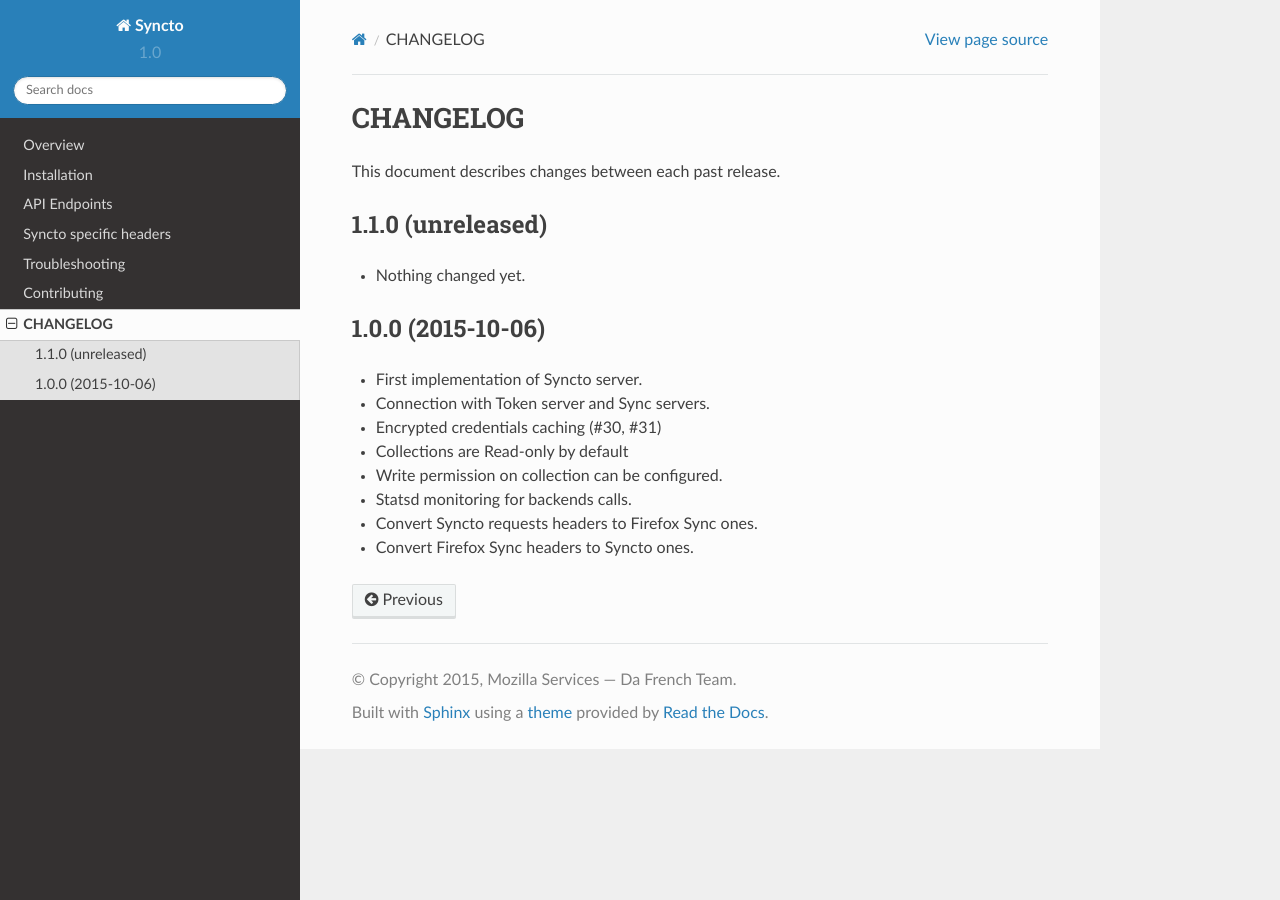
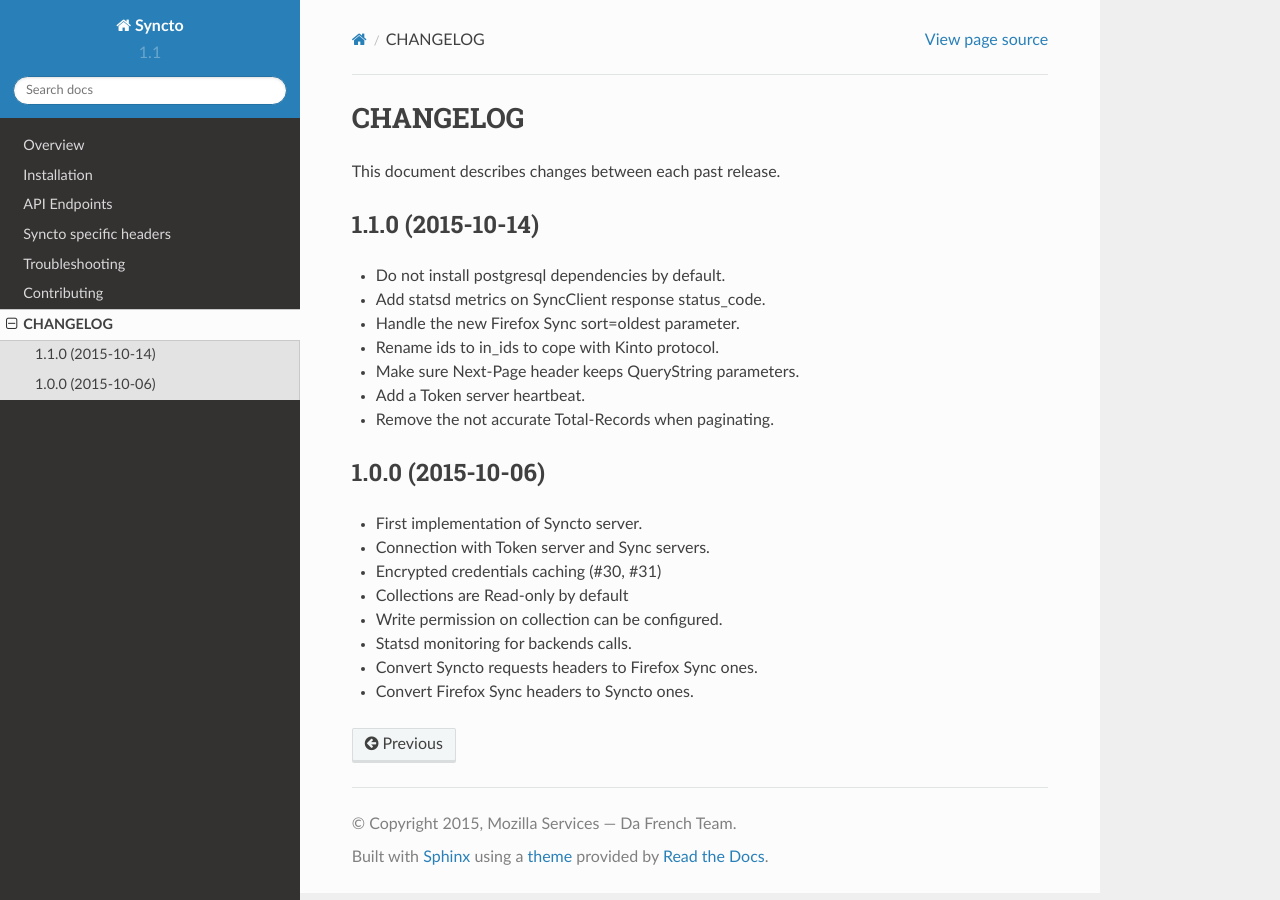
Before and after one commit to mozilla-services/syncto, a Sphinx documentation site: the page built from docs/changelog.rst, in a window 1280 px wide. Built offline with Sphinx 7.4.7 and the Read the Docs theme 2.0.0, drawn with Linux system fonts in a browser that asks for light colours; pages that are not in the unit, such as notebooks, are missing from menus.

Commit message:
Preparing release 1.1.0

```diff
--- a/CHANGELOG.rst
+++ b/CHANGELOG.rst
@@ -4,10 +4,16 @@ CHANGELOG
 This document describes changes between each past release.
 
 
-1.1.0 (unreleased)
+1.1.0 (2015-10-14)
 ------------------
 
-- Nothing changed yet.
+- Do not install postgresql dependencies by default.
+- Add statsd metrics on SyncClient response status_code.
+- Handle the new Firefox Sync sort=oldest parameter.
+- Rename ids to in_ids to cope with Kinto protocol.
+- Make sure Next-Page header keeps QueryString parameters.
+- Add a Token server heartbeat.
+- Remove the not accurate Total-Records when paginating.
 
 
 1.0.0 (2015-10-06)
--- a/dev-requirements.txt
+++ b/dev-requirements.txt
@@ -7,4 +7,3 @@ requests
 nose
 nose-cov
 nose-mocha-reporter
-https://github.com/mozilla-services/cliquet/archive/master.zip
--- a/docs/conf.py
+++ b/docs/conf.py
@@ -67,9 +67,9 @@ copyright = u'2015, Mozilla Services — Da French Team'
 # built documents.
 #
 # The short X.Y version.
-version = '1.0'
+version = '1.1'
 # The full version, including alpha/beta/rc tags.
-release = '1.0.0'
+release = '1.1.0'
 
 # List of patterns, relative to source directory, that match files and
 # directories to ignore when looking for source files.
--- a/docs/installation.rst
+++ b/docs/installation.rst
@@ -134,9 +134,9 @@ However, the set of settings mentionned below might deserve some review or adjus
 :note:
 
     For an exhaustive list of available settings and their default values,
-    refer to `cliquet source code <https://github.com/mozilla-services/cliquet/blob/2.8.0/cliquet/__init__.py#L26-L83>`_.
+    refer to `cliquet source code <https://github.com/mozilla-services/cliquet/blob/2.8.1/cliquet/__init__.py#L26-L83>`_.
 
-     Click here for `Syncto specific settings <https://github.com/mozilla-services/syncto/blob/master/syncto/__init__.py#L20-L25>`_
+     Click here for `Syncto specific settings <https://github.com/mozilla-services/syncto/blob/1.1.0/syncto/__init__.py#L21-L28>`_
 
 
 Enable write access
```
Also changed, not shown: requirements.txt (+6 -6 lines), setup.py (+9 -9 lines).
